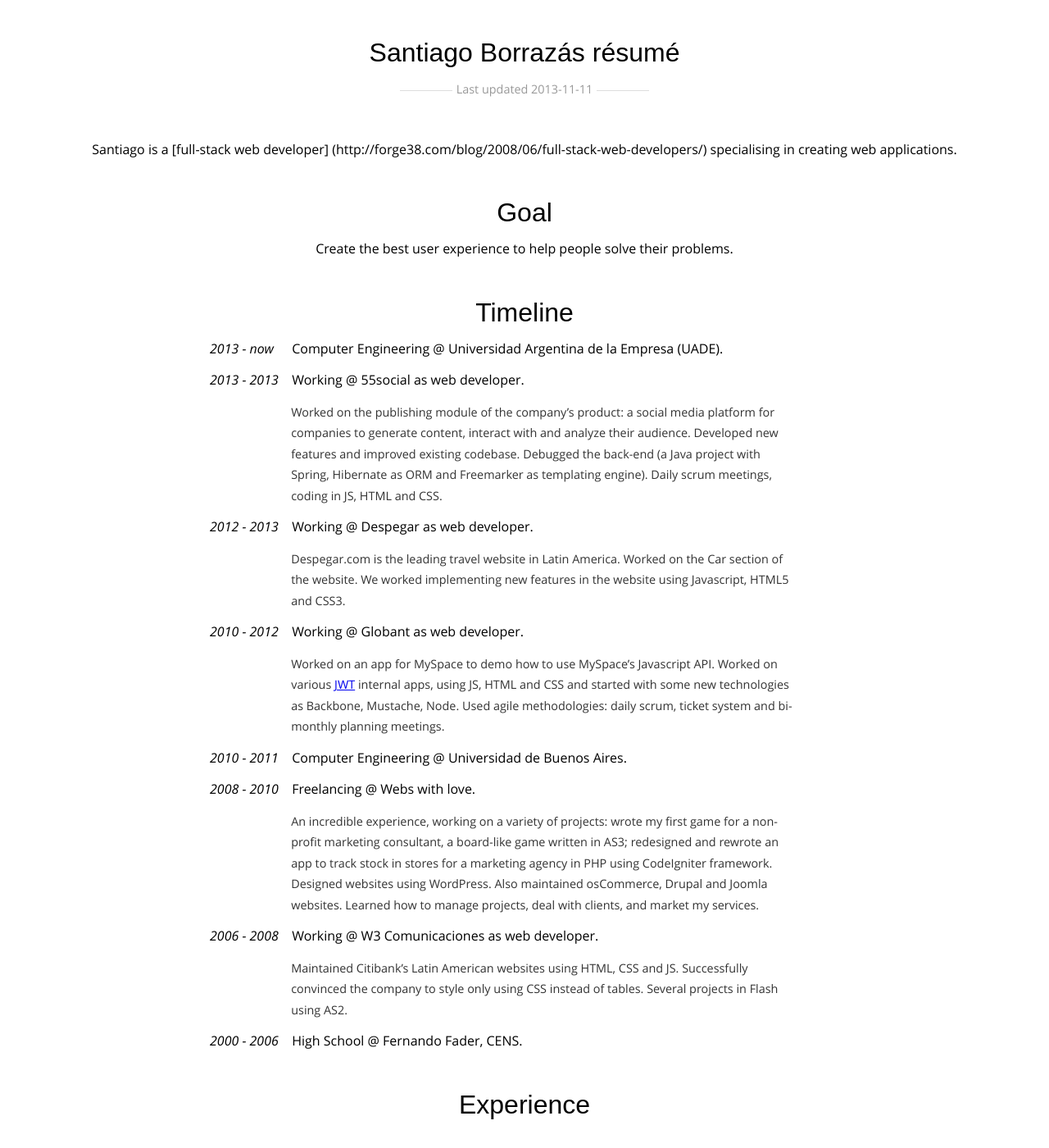
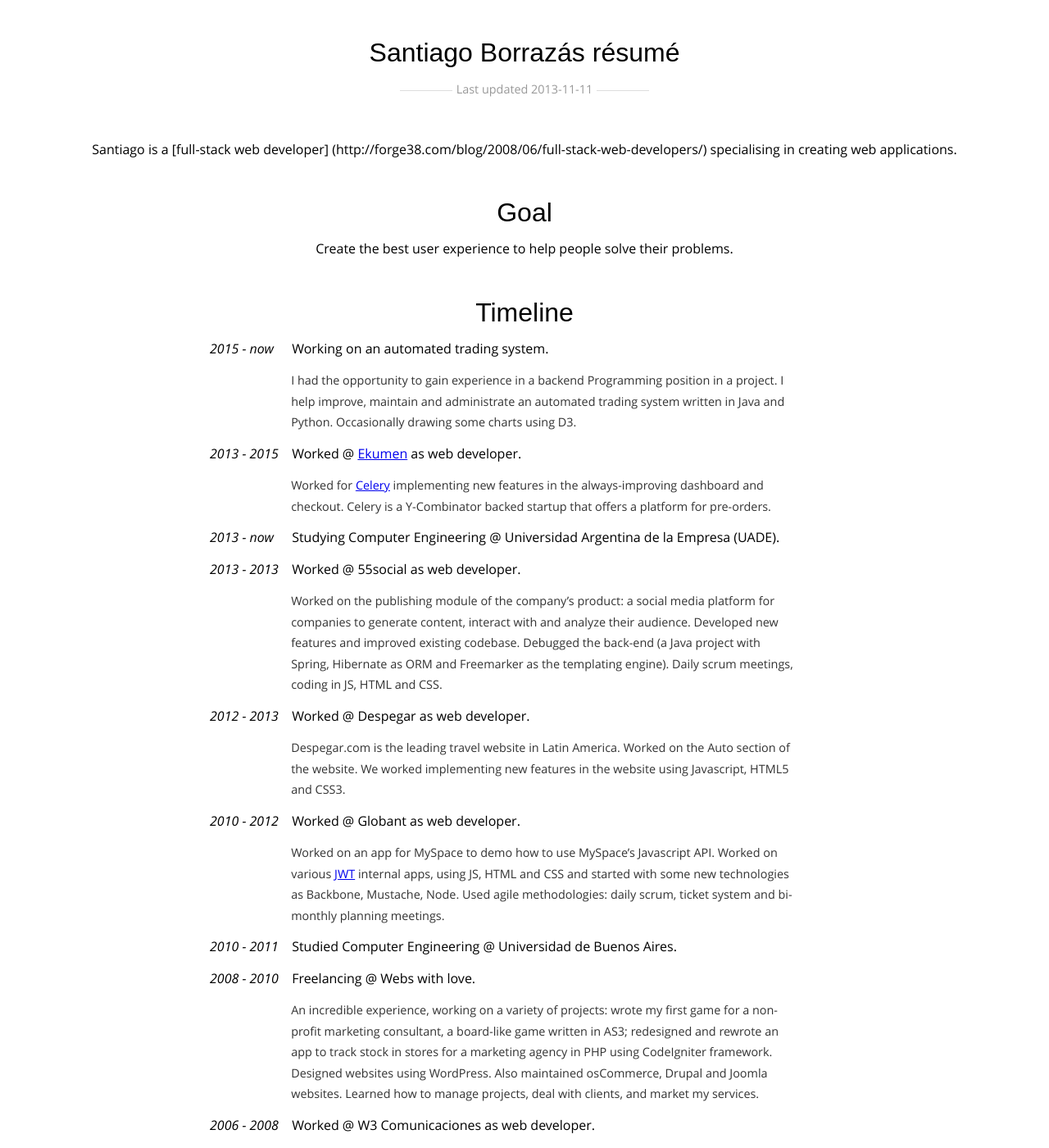
Before and after one commit to sanbor/cv, a Jekyll site: the page built from index.markdown, in a window 1280 px wide and 1400 px high. Shown: the whole window at 82% size. Built offline with Jekyll 4.4.1, drawn with Linux system fonts in a browser that asks for light colours; some web fonts are replaced; Markdown is read by kramdown in place of the engine named in the settings.

Commit message:
Update timeline

```diff
--- a/index.markdown
+++ b/index.markdown
@@ -19,31 +19,41 @@ Create the best user experience to help people solve their problems.
 
 
 # Timeline
+1. *2015 - now* Working on an automated trading system.
+    - I had the opportunity to gain experience in a backend Programming
+    position in a project. I help improve, maintain and administrate an automated
+    trading system written in Java and Python. Occasionally drawing some charts
+    using D3.
 
-1. *2013 - now* Computer Engineering @ Universidad Argentina de la Empresa
+1. *2013 - 2015* Worked @ [Ekumen](http://www.ekumenlabs.com/) as web developer.
+    - Worked for [Celery](https://www.trycelery.com) implementing new features
+    in the always-improving dashboard and checkout. Celery is a Y-Combinator
+    backed startup that offers a platform for pre-orders.
+
+1. *2013 - now* Studying Computer Engineering @ Universidad Argentina de la Empresa
     (UADE).
 
-2. *2013 - 2013* Working @ 55social as web developer.
+2. *2013 - 2013* Worked @ 55social as web developer.
     - Worked on the publishing module of the company's product: a social media
     platform for companies to generate content, interact with and analyze their
     audience.
     Developed new features and improved existing codebase. Debugged the back-end
-    (a Java project with Spring, Hibernate as ORM and Freemarker as templating
+    (a Java project with Spring, Hibernate as ORM and Freemarker as the templating
     engine). Daily scrum meetings, coding in JS, HTML and CSS.
 
-3. *2012 - 2013* Working @ Despegar as web developer.
+3. *2012 - 2013* Worked @ Despegar as web developer.
     - Despegar.com is the leading travel website in Latin America. Worked on the
-    Car section of the website. We worked implementing new features in the website
+    Auto section of the website. We worked implementing new features in the website
     using Javascript, HTML5 and CSS3.
 
-4. *2010 - 2012* Working @ Globant as web developer.
+4. *2010 - 2012* Worked @ Globant as web developer.
     - Worked on an app for MySpace to demo how to use MySpace's Javascript API.
     Worked on various [JWT](http://www.jwt.com/jwt/) internal apps, using JS,
     HTML and CSS and started with some new technologies as Backbone, Mustache,
     Node. Used agile methodologies: daily scrum, ticket system and bi-monthly
     planning meetings.
 
-5. *2010 - 2011* Computer Engineering @ Universidad de Buenos Aires.
+5. *2010 - 2011* Studied Computer Engineering @ Universidad de Buenos Aires.
 
 6. *2008 - 2010* Freelancing @ Webs with love.
     - An incredible experience, working on a variety of projects: wrote my first
@@ -53,7 +63,7 @@ Create the best user experience to help people solve their problems.
     WordPress. Also maintained osCommerce, Drupal and Joomla websites.
     Learned how to manage  projects, deal with clients, and market my services.
 
-7. *2006 - 2008* Working @ W3 Comunicaciones as web developer.
+7. *2006 - 2008* Worked @ W3 Comunicaciones as web developer.
     - Maintained Citibank's Latin American websites using HTML, CSS and JS.
     Successfully convinced the company to style only using CSS instead of
     tables. Several projects in Flash using AS2.
```
